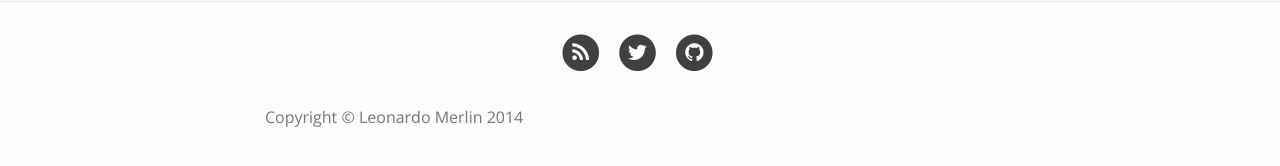
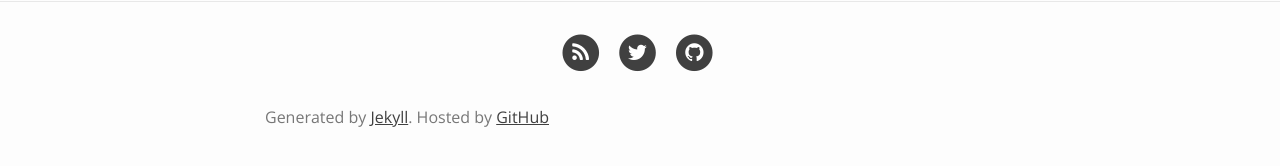
Before and after one commit to leonardomerlin/leonardomerlin.github.io, a Jekyll site: the page built from index.html, in a window 1280 px wide. Shown: the part 667-833 px from the top of the page. Built offline with Jekyll 4.4.1, drawn with Linux system fonts in a browser that asks for light colours; nearby versions of some CDN libraries.

Commit message:
Cite jekyll and github

```diff
--- a/_includes/footer.html
+++ b/_includes/footer.html
@@ -42,7 +42,7 @@
           </li>
           {% endif %}
         </ul>
-        <p class="copyright text-muted">Copyright &copy; {{ site.title }} {{ site.time | date: '%Y' }}</p>
+        <p class="copyright text-muted">Generated by <a href="https://jekyllrb.com/">Jekyll</a>. Hosted by <a href="https://github.com">GitHub</a></p>
       </div>
     </div>
   </div>
```
